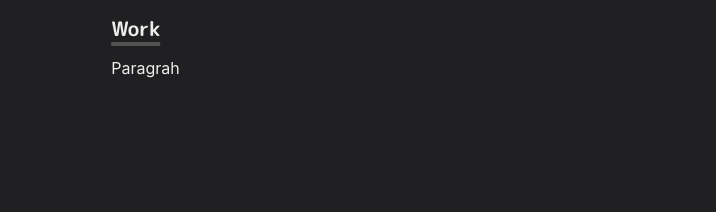
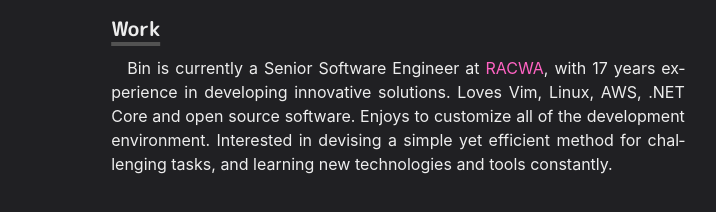
Before and after one commit to elithrade/elithrade-homepage, a Next.js app: page / in a window 1280 px wide. Shown: the part 230-442 px from the top of the page, without its empty margins (242-958 px from the left). Built offline with nearby package versions, Linux system fonts and the light colour scheme.

Commit message:
feat/ add paragraph component and work summary

```diff
--- /dev/null
+++ b/components/Paragraph.js
@@ -0,0 +1,9 @@
+import styled from '@emotion/styled'
+
+const Paragraph = styled.p`
+  text-align: justify;
+  text-indent: 1em;
+  hyphens: auto;
+`
+
+export default Paragraph
--- a/pages/index.js
+++ b/pages/index.js
@@ -1,11 +1,18 @@
+import NextLink from 'next/link'
 import {
   Container,
   Box,
   Heading,
+  Link,
   Image,
   useColorModeValue
 } from '@chakra-ui/react'
 import Section from '../components/section'
+import Paragraph from '../components/Paragraph'
+
+const getExperienceYears = () => {
+  return new Date().getFullYear() - 2006
+}
 
 const Page = () => {
   return (
@@ -51,7 +58,22 @@ const Page = () => {
         <Heading as="h3" variant="section-title">
           Work
         </Heading>
-        <p>Paragrah</p>
+        <Paragraph>
+          Bin is currently a Senior Software Engineer at&nbsp;
+          <Link
+            as={NextLink}
+            href="https://rac.com.au"
+            passHref
+            target="_blank"
+          >
+            RACWA
+          </Link>
+          ,&nbsp;with {getExperienceYears()} years experience in developing
+          innovative solutions. Loves Vim, Linux, AWS, .NET Core and open source
+          software. Enjoys to customize all of the development environment.
+          Interested in devising a simple yet efficient method for challenging
+          tasks, and learning new technologies and tools constantly.
+        </Paragraph>
       </Section>
     </Container>
   )
```
